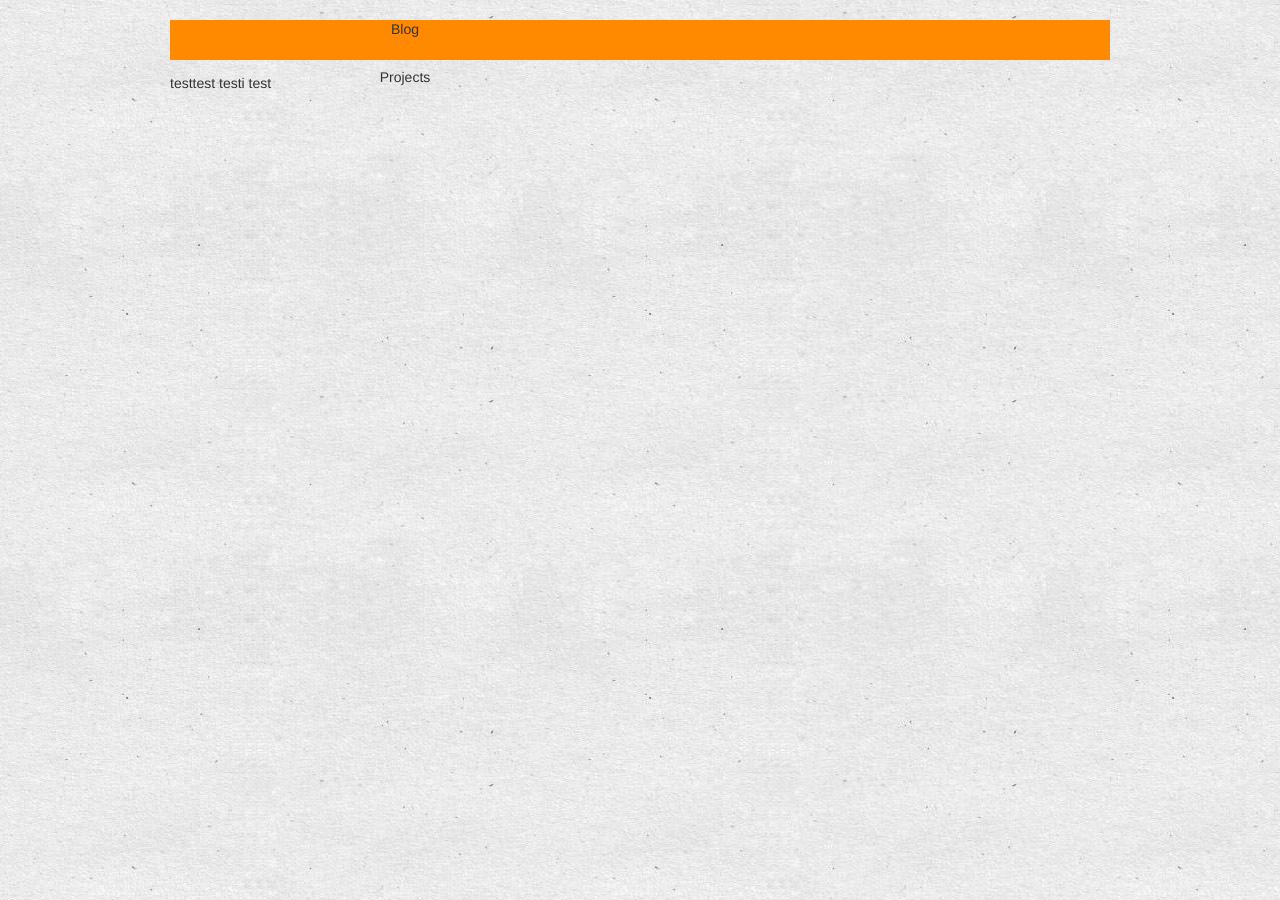
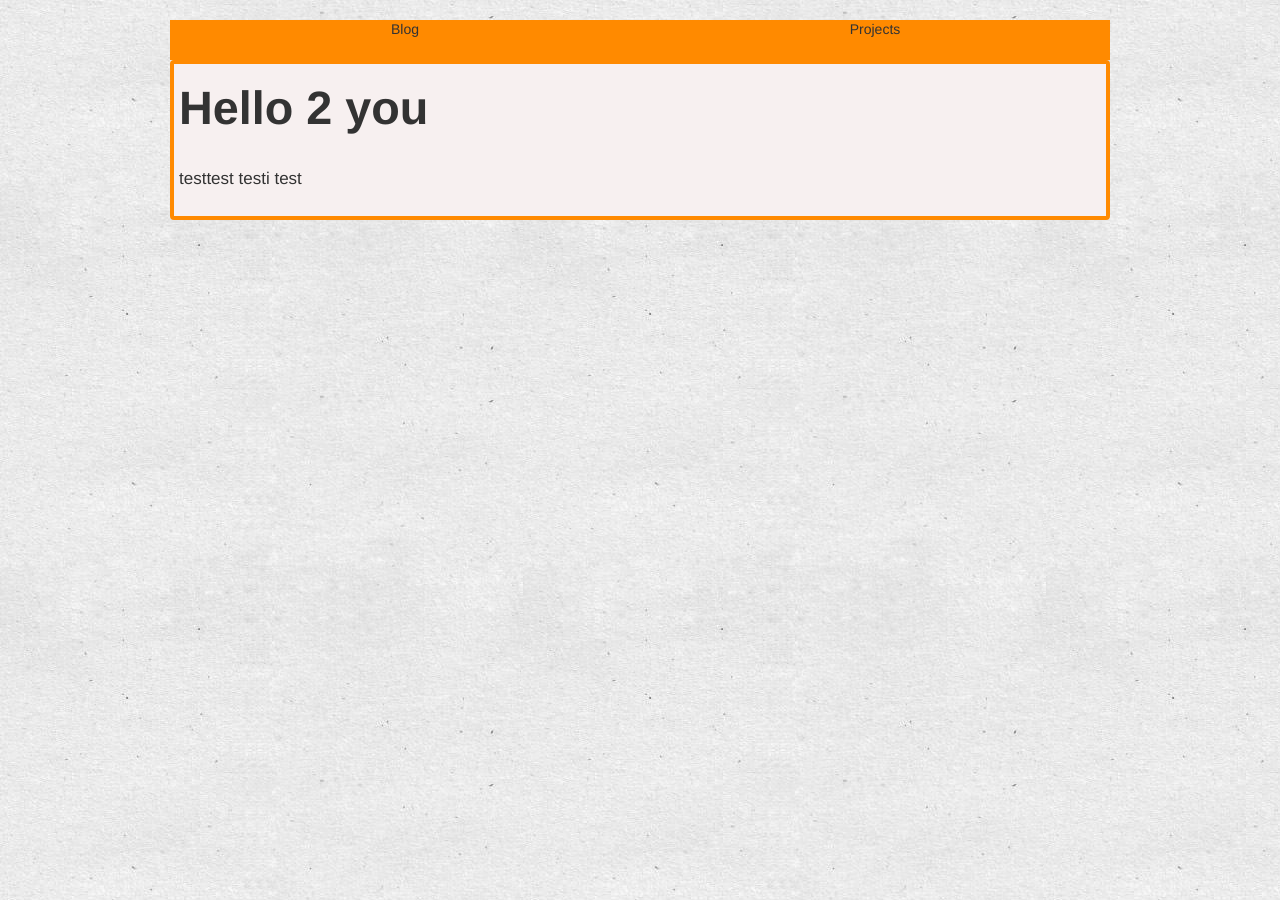
Before and after one commit to mikiec84/abbe98.github.com, a Jekyll site: the page built from _posts/2013-11-14-hello-2-you.html, in a window 1280 px wide. Built offline with Jekyll 4.4.1, drawn with Linux system fonts in a browser that asks for light colours.

Commit message:
CSS improvements

```diff
--- a/_posts/2013-11-14-hello-2-you.html
+++ b/_posts/2013-11-14-hello-2-you.html
@@ -1,5 +1,5 @@
 ---
-layout: default
+layout: post
 title: Hello 2 you
 ---
 <p>testtest testi test </p>
--- a/style.css
+++ b/style.css
@@ -20,13 +20,14 @@ nav {
 	height: 40px;
 }
 
-nav a {
+a[role="menuitem"] {
 	display: block;
 	width: 50%;
 	height: 40px;
 	text-align: center;
 	color: #333;
 	margin-bottom: 8px;
+	float: left;
 }
 
 nav a:hover, nav a:active, a div:focus {
```
